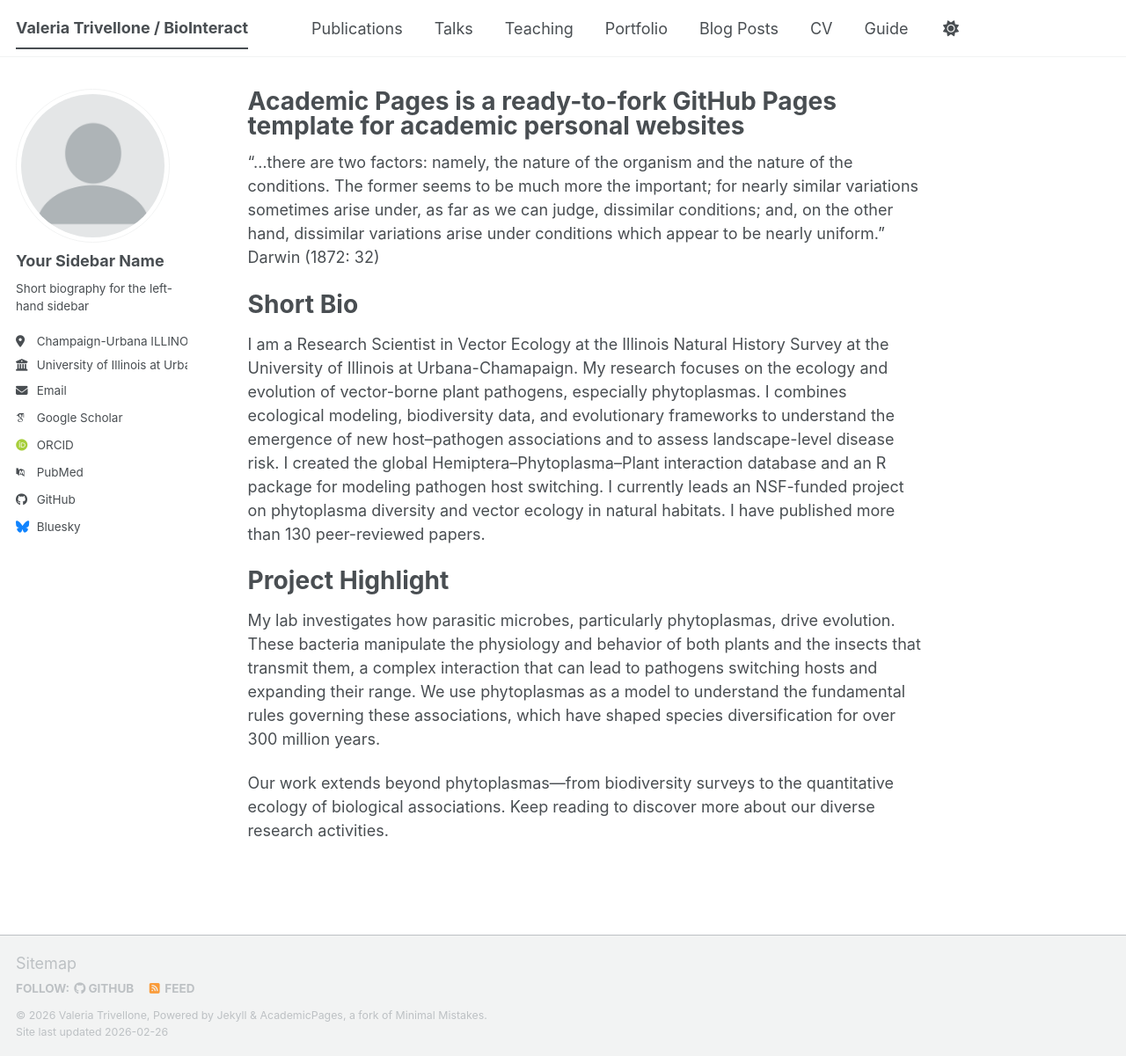
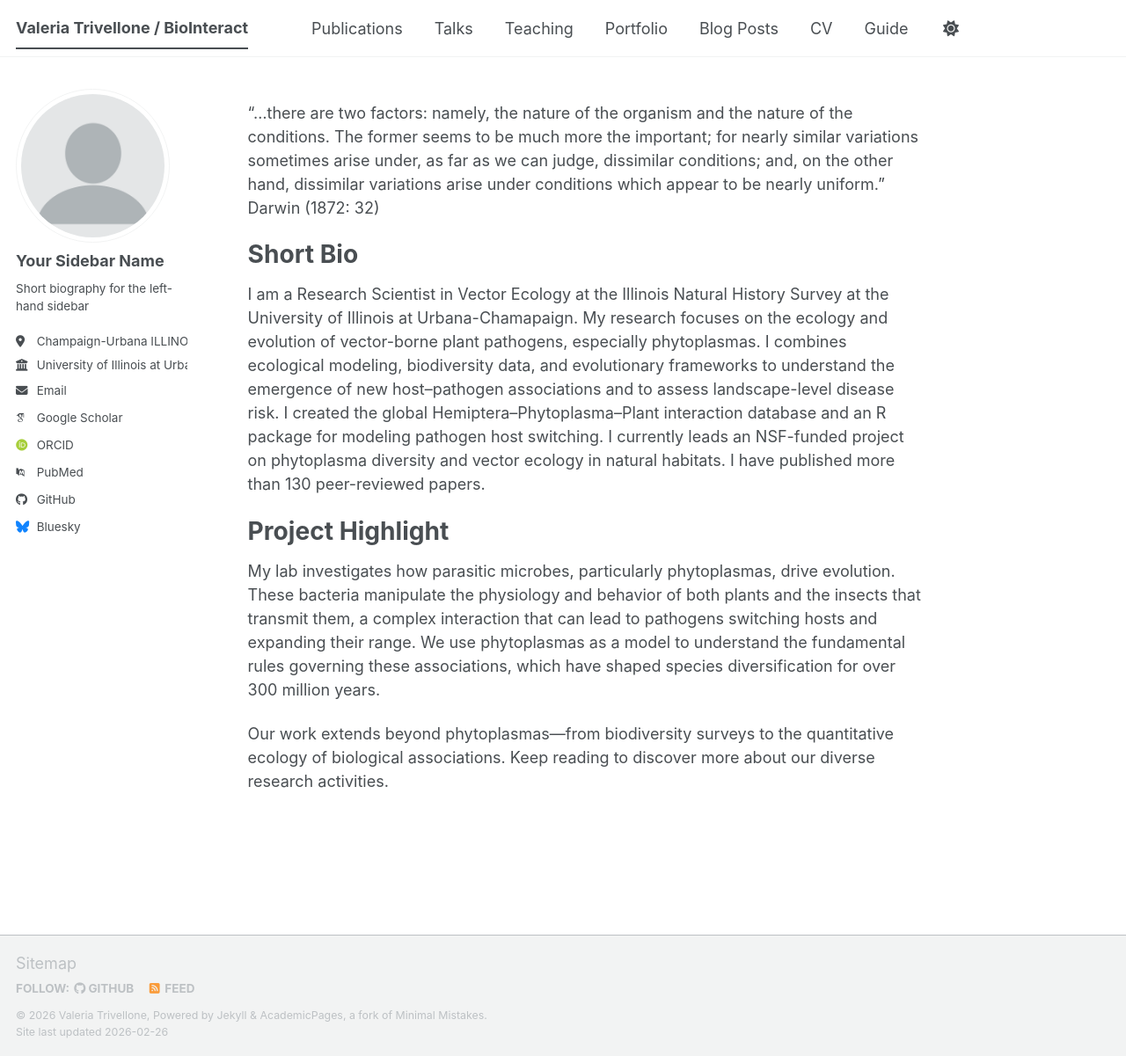
Before and after one commit to valeriatrivellone/valeriatrivellone.github.io, a Jekyll site: the page built from _pages/about.md, in a window 1280 px wide and 1201 px high. Shown: the whole window at 88% size. Built offline with Jekyll 4.4.1, drawn with Linux system fonts in a browser that asks for light colours; some web fonts are replaced; a script bundle is joined from its source files by our own code; library files that are not in the unit come from our copies.

Commit message:
Update about.md

```diff
--- a/_pages/about.md
+++ b/_pages/about.md
@@ -1,11 +1,11 @@
 ---
 permalink: /
-title: "Academic Pages is a ready-to-fork GitHub Pages template for academic personal websites"
+title: ""
 author_profile: true
 redirect_from:
   - /about/
   - /about.html
-profile_image: /images/TrivelloneV_image.jpg
+profile_image: ../images/TrivelloneV_image.jpg
 ---
 "...there are two factors: namely, the nature of the organism and the nature of
 the conditions. The former seems to be much more the important; for nearly
```
